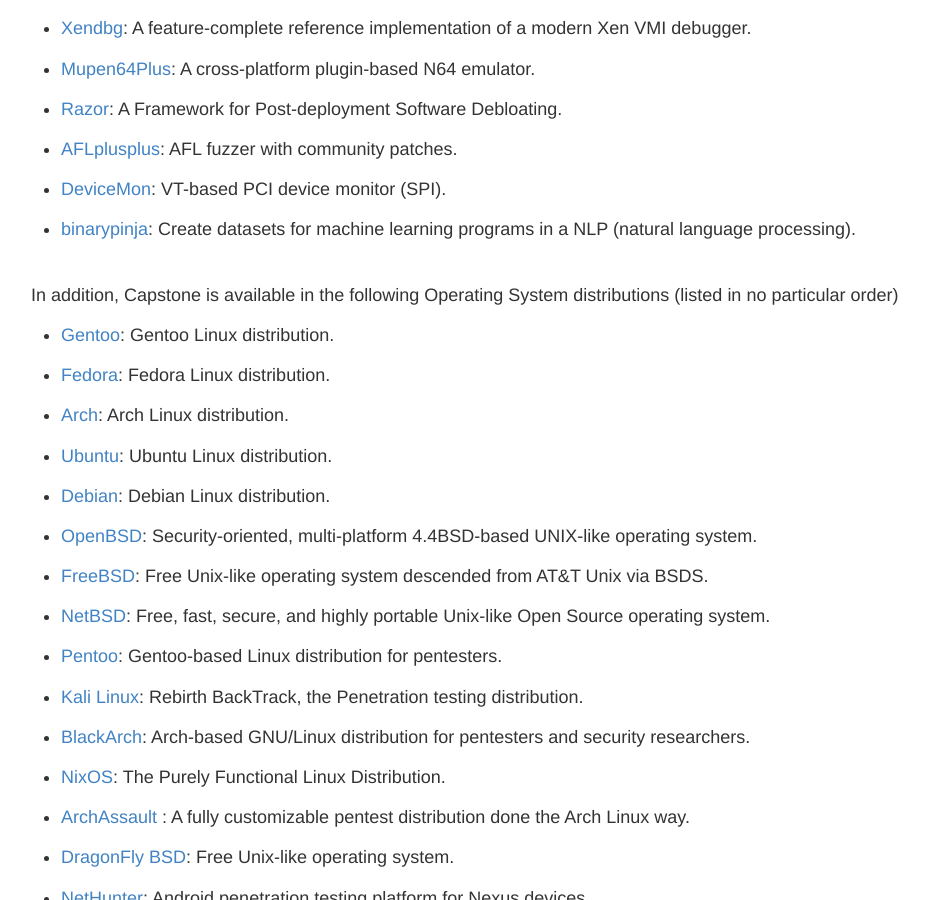
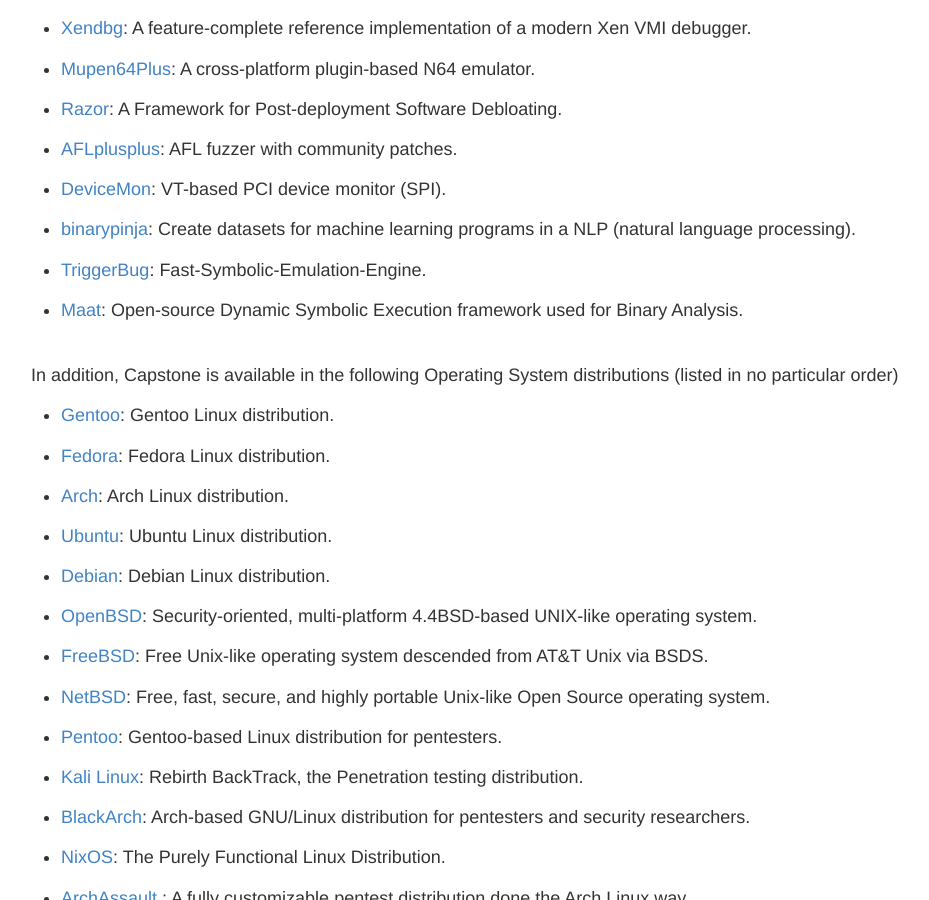
Before and after one commit to capstone-engine/capstone-engine.github.io, a Jekyll site: the page built from showcase.md, in a window 1280 px wide and 900 px high, scrolled down 20060 px. Shown: the whole window, without its empty margins (169-1098 px from the left). Built offline with Jekyll 4.4.1, drawn with Linux system fonts in a browser that asks for light colours.

Commit message:
showcase

```diff
--- a/showcase.md
+++ b/showcase.md
@@ -969,6 +969,10 @@
 
 - [binarypinja](https://github.com/cakeoomoo/binarypinja): Create datasets for machine learning programs in a NLP (natural language processing).
 
+- [TriggerBug](https://github.com/notify-bibi/TriggerBug): Fast-Symbolic-Emulation-Engine.
+
+- [Maat](https://maat.re): Open-source Dynamic Symbolic Execution framework used for Binary Analysis.
+
 
 <br>
 In addition, Capstone is available in the following Operating System distributions (listed in no particular order)
```
Also changed, not shown: other parts of showcase.md (+1 -1 lines).
